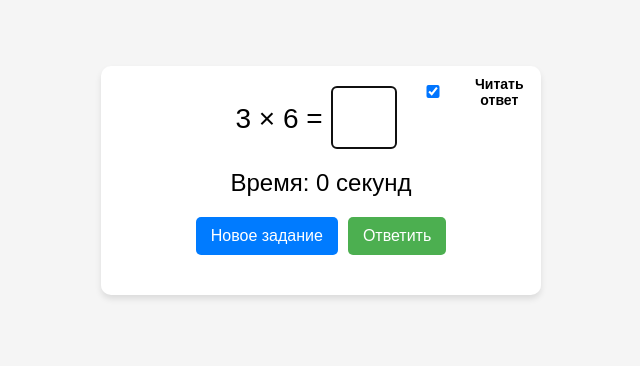
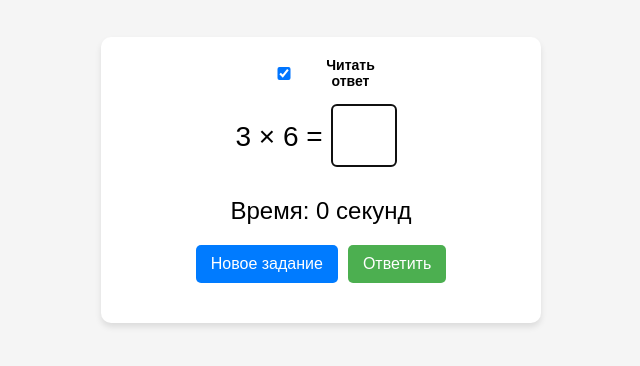
Before and after one commit to snhih/multiplytrainer, a plain HTML site: page 1.html in a window 1280 px wide. Shown: the part 220-586 px from the top of the page, without its empty margins (319-959 px from the left). Drawn offline with Linux system fonts and the light colour scheme.

Commit message:
Update 1.html

```diff
--- a/1.html
+++ b/1.html
@@ -24,6 +24,9 @@
             width: 100%;
             max-width: 400px;
             position: relative;
+            display: flex;
+            flex-direction: column;
+            align-items: center;
         }
 
         .expression {
@@ -80,12 +83,9 @@
         }
 
         .checkbox-container {
-            position: absolute;
-            top: 10px;
-            right: 10px;
             display: flex;
             align-items: center;
-            z-index: 1;
+            margin-bottom: 15px; /* Добавлен отступ между чекбоксом и полем ввода */
         }
 
         .checkbox-container label {
@@ -115,6 +115,10 @@
             button {
                 font-size: 14px;
                 padding: 8px 12px;
+            }
+
+            .checkbox-container {
+                margin-bottom: 10px; /* Уменьшен отступ на мобильных устройствах */
             }
         }
     </style>
```
